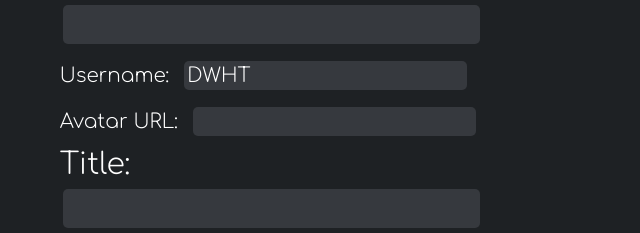
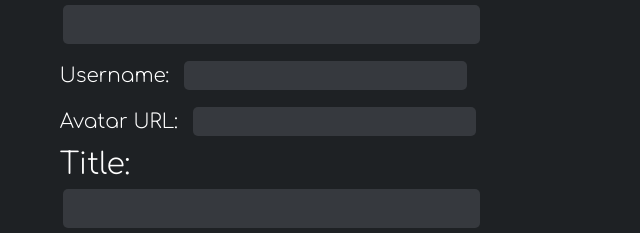
Before and after one commit to North-dev/D.W.H.T, a website: page index.html in a window 1280 px wide. Shown: the part 186-419 px from the top of the page, 318-958 px from the left. Drawn offline with Linux system fonts and the light colour scheme.

Commit message:
Update index.html

```diff
--- a/index.html
+++ b/index.html
@@ -19,7 +19,7 @@
 		<input name="url" id="url" value=""></input><br>
 
 		<label class="smaller" for="username">Username:</label>
-		<input required class="smaller" type="text" id="username" name="username" value="DWHT"><br>
+		<input required class="smaller" type="text" id="username" name="username" value=""><br>
 		<label class="smaller" for="avatar">Avatar URL:</label>
 		<input class="smaller" type="text" id="avatar" name="avatar" value=""><br>
 		<label for="title">Title:</label><br>
```
